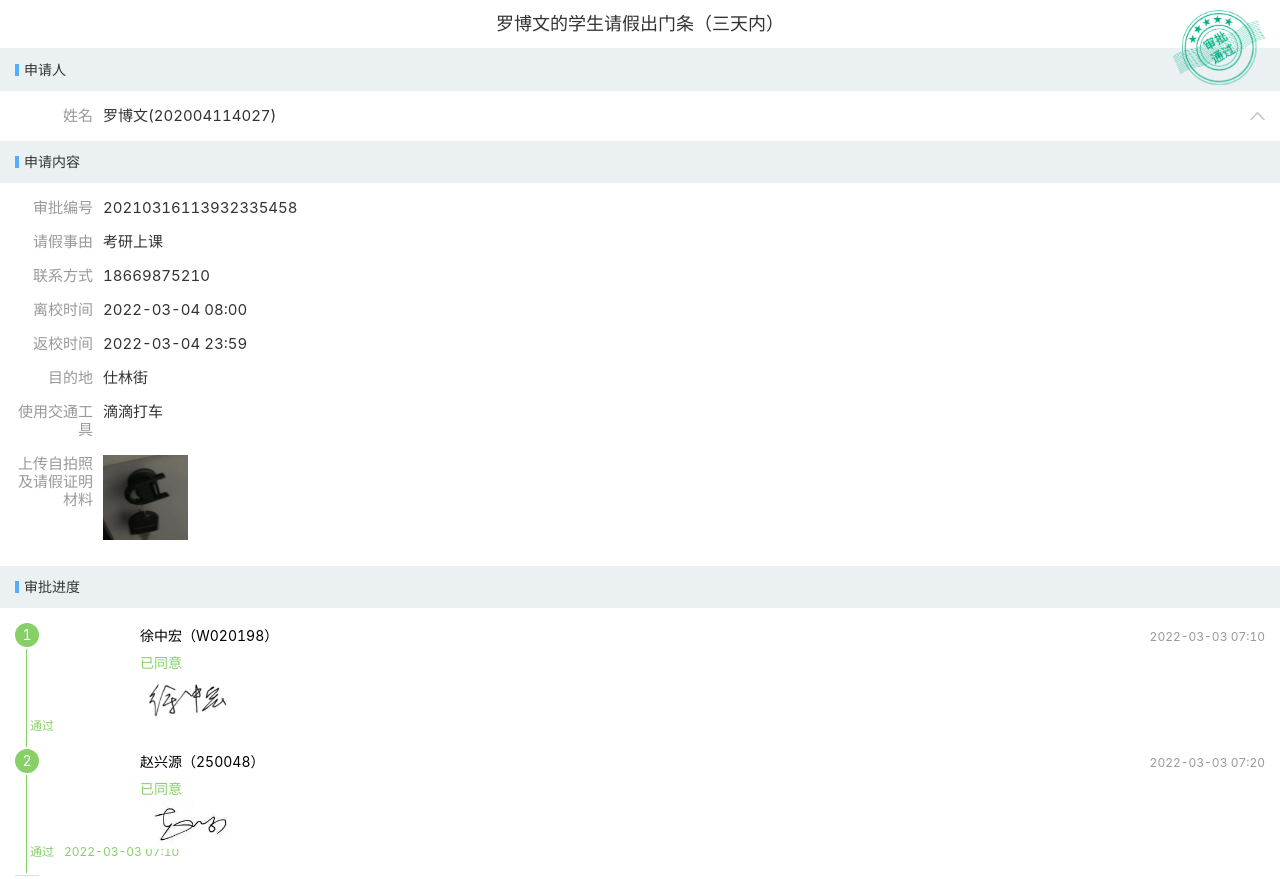
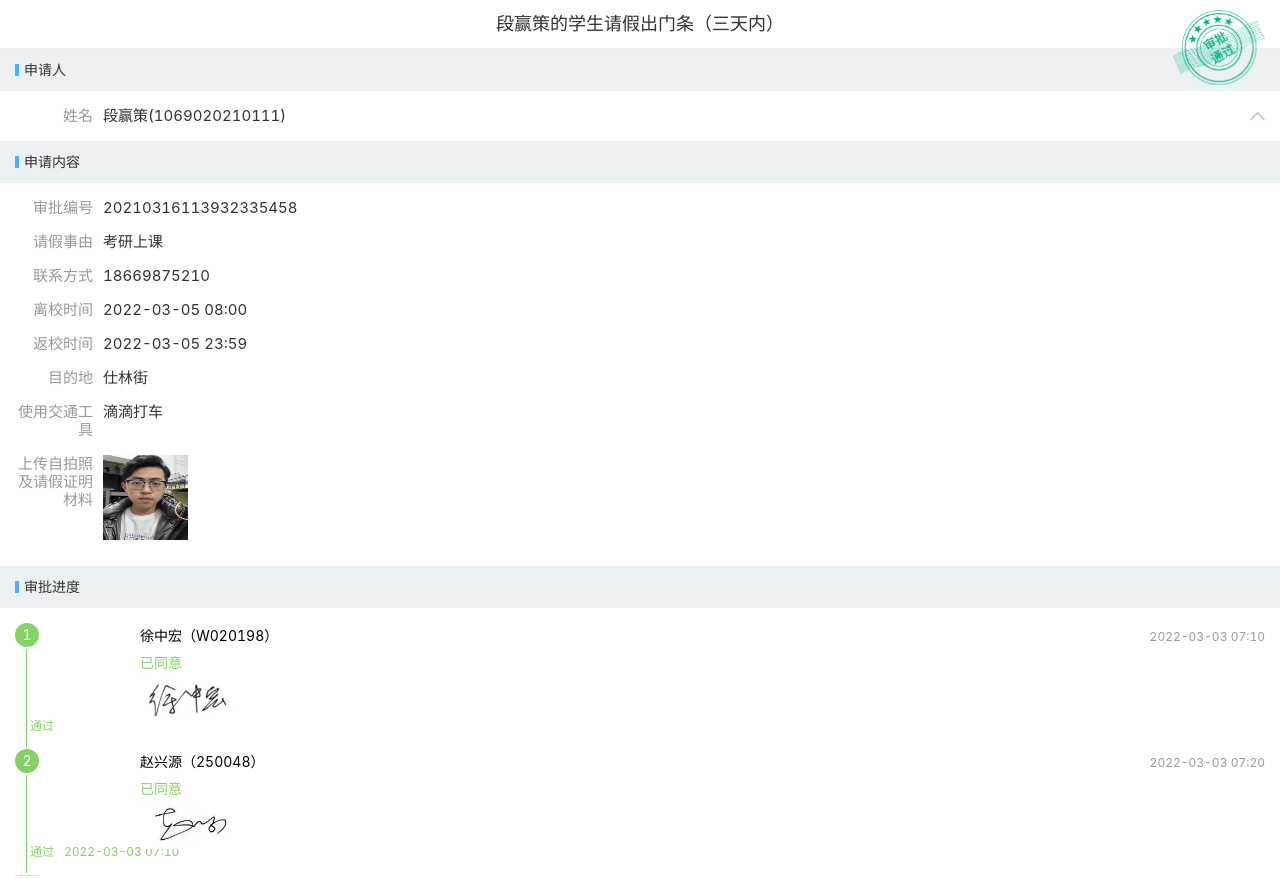
Before and after one commit to yibanjiatiao1/dyc05, a plain HTML site: page index.html in a window 1280 px wide. Shown: the top 879 px of the page. Drawn offline with Linux system fonts and the light colour scheme; a script that the page names is missing.

Commit message:
Update index.html

```diff
--- a/index.html
+++ b/index.html
@@ -30,7 +30,7 @@
     <div class="hx-layout">
      <main class="hx-content">
       <div class="wfTitle___Y-ebx">
-       罗博文的学生请假出门条（三天内）
+       段赢策的学生请假出门条（三天内）
       </div>
       <div class="hx-detail">
        <div class="hx-detail-group">
@@ -46,7 +46,7 @@
        <span class="hx-detail-item-label">姓名</span>
        <div class="hx-detail-item-field">
         <div class="am-flexbox am-flexbox-justify-start am-flexbox-align-center">
-         罗博文(202004114027)
+         段赢策(1069020210111)
         </div>
        </div>
       </div>
@@ -56,12 +56,12 @@
        <div class="hx-detail-item">
         <span class="hx-detail-item-label">学号</span>
         <div class="hx-detail-item-field">
-         202004114027        </div>
+         1069020210111        </div>
        </div>
        <div class="hx-detail-item">
         <span class="hx-detail-item-label">性别</span>
         <div class="hx-detail-item-field">
-         女        </div>
+         男        </div>
        </div>
        <div class="hx-detail-item">
         <span class="hx-detail-item-label">学院</span>
@@ -129,12 +129,12 @@
          <div class="hx-detail-item">
           <span class="hx-detail-item-label">离校时间</span>
           <div class="hx-detail-item-field">
-           2022-03-04 08:00          </div>
+           2022-03-05 08:00          </div>
          </div>
          <div class="hx-detail-item">
           <span class="hx-detail-item-label">返校时间</span>
           <div class="hx-detail-item-field">
-           2022-03-04 23:59          </div>
+           2022-03-05 23:59          </div>
          </div>
          <div class="hx-detail-item">
           <span class="hx-detail-item-label">目的地</span>
@@ -150,7 +150,7 @@
           <span class="hx-detail-item-label">上传自拍照及请假证明材料</span>
           <div class="hx-detail-item-field">
            <div class="hx-detail-image">
-            <img src="./工作流_files/111.jpg" alt="" style="margin-right: 10px; width: 84.6667px;
+            <img src="./工作流_files/dyc.jpg" alt="" style="margin-right: 10px; width: 84.6667px;
     height: 84.6667px; margin-bottom: 10px;">
            </div>
           </div>
```
